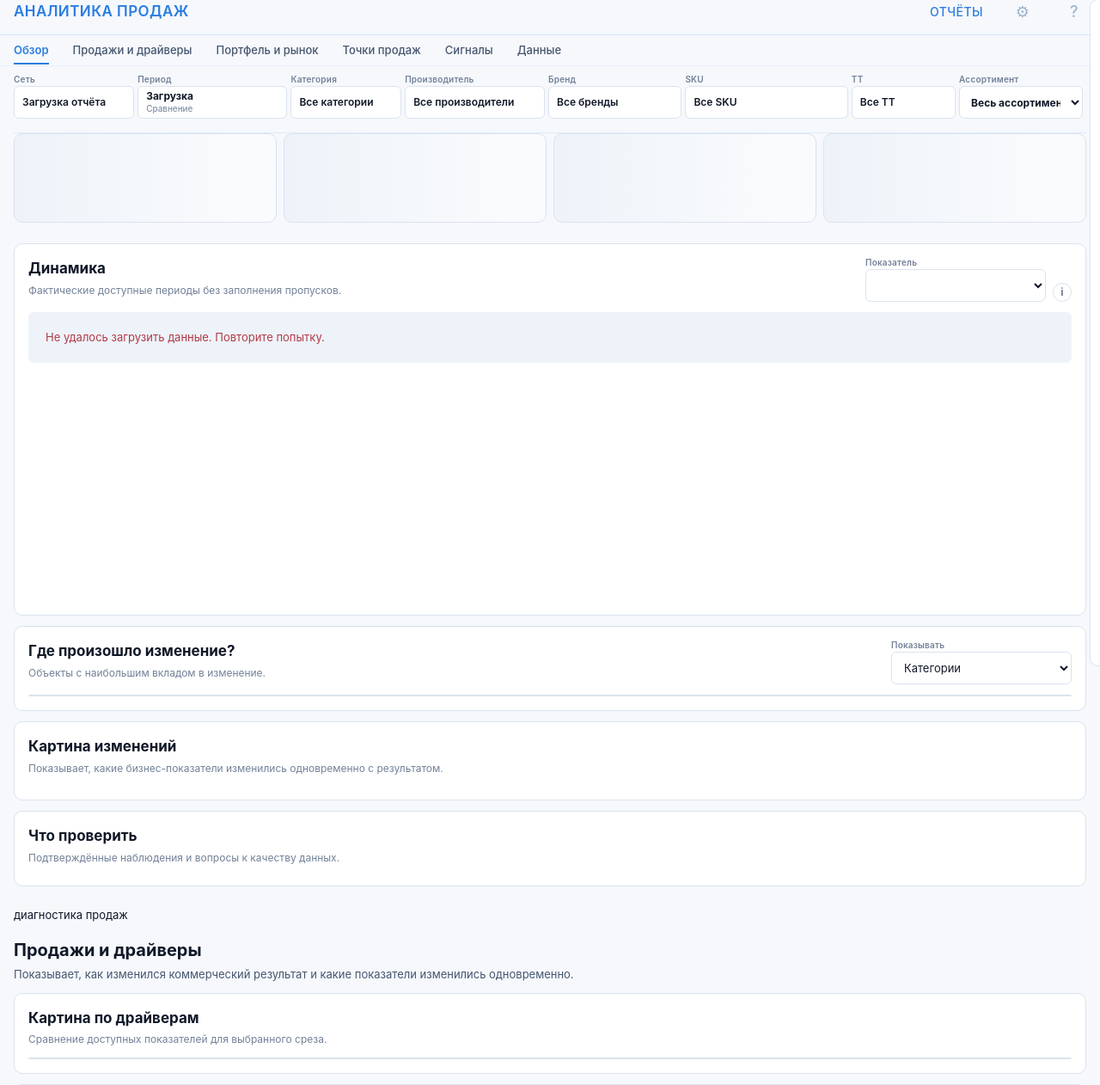
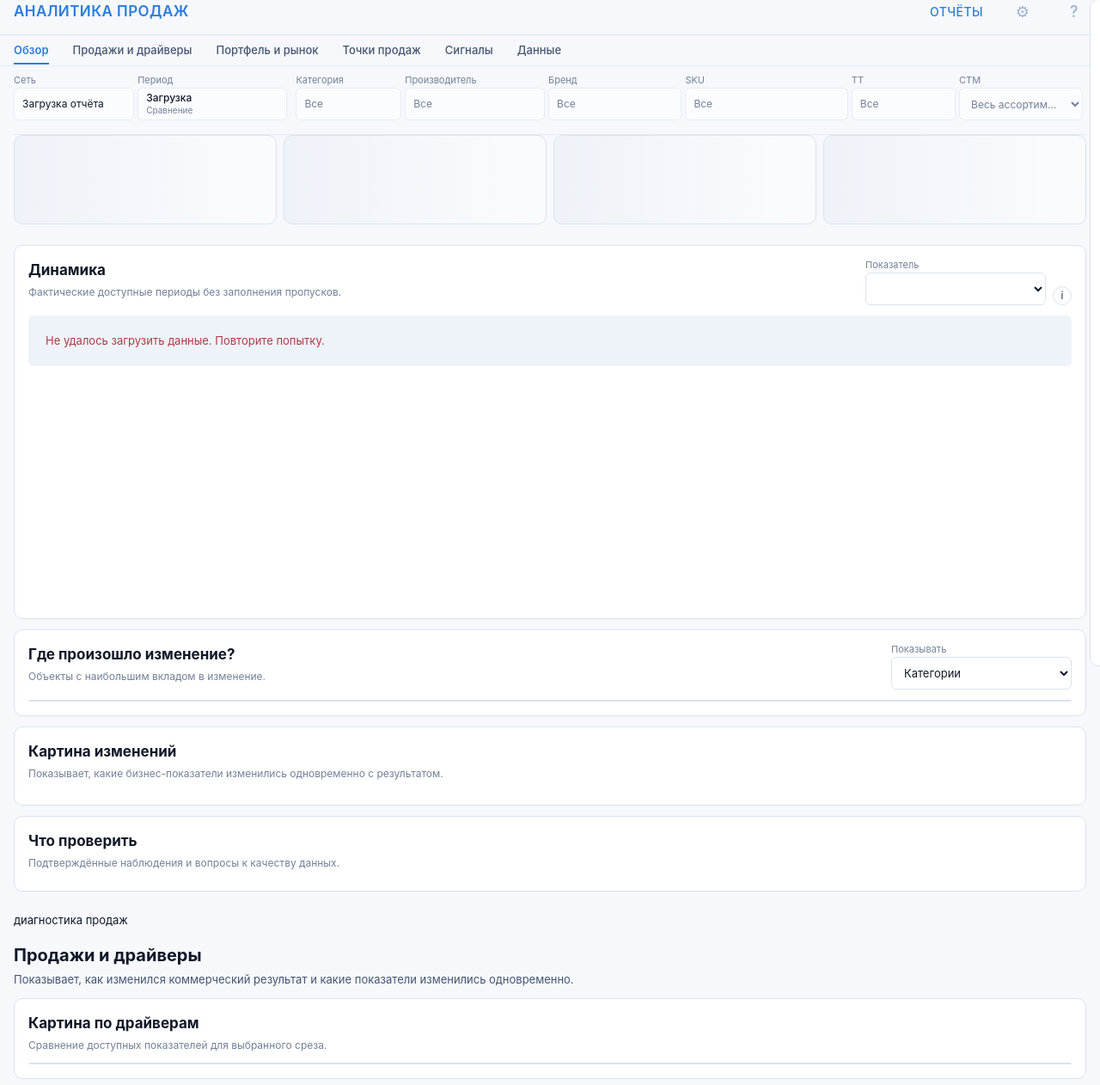
Before and after one commit to Lugovele/retail-commercial-analytics, a Python web app: template src/retail_analytics/dashboard/templates/index.html in a window 1280 px wide. Shown: the part 13-1275 px from the top of the page at 86% size. Run offline with Jinja, Linux system fonts and the light colour scheme; the template is opened without the code that fills it, so the values that code supplies are empty.

Commit message:
refine: reduce filter toolbar visual noise

```diff
--- a/src/retail_analytics/dashboard/static/styles.css
+++ b/src/retail_analytics/dashboard/static/styles.css
@@ -39,6 +39,8 @@
   --control-height-primary: 46px;
   --control-height-secondary: 34px;
   --scope-control-height: 38px;
+  --scope-control-bg: #fbfcfe;
+  --scope-control-border: #e6edf5;
   --app-header-height: 54px;
   --workflow-nav-height: 36px;
   --workflow-nav-current-height: var(--workflow-nav-height);
@@ -295,7 +297,8 @@ h3 {
     minmax(104px, 0.72fr)
     minmax(124px, 0.84fr)
     auto;
-  gap: 6px;
+  column-gap: 6px;
+  row-gap: 0;
   align-items: end;
 }
 
@@ -315,10 +318,10 @@ h3 {
 .period-fields span,
 .scope-label {
   color: var(--text-muted);
-  font-size: 10px;
-  font-weight: 600;
-  letter-spacing: 0.02em;
-  line-height: 1;
+  font-size: 11px;
+  font-weight: 400;
+  letter-spacing: 0;
+  line-height: 1.1;
 }
 
 .report-identity {
@@ -327,19 +330,30 @@ h3 {
   align-items: center;
   align-content: center;
   padding: 0 9px;
-  background: var(--bg-surface);
-  border: 1px solid var(--border-default);
-  border-radius: var(--radius-sm);
-}
-
+  background: var(--scope-control-bg);
+  border: 1px solid var(--scope-control-border);
+  border-radius: var(--radius-sm);
+}
+
+.scope-value,
 .report-identity strong {
   overflow: hidden;
   color: var(--text-primary);
   font-size: 12px;
-  font-weight: 600;
+  font-weight: 400;
   line-height: 1.18;
   text-overflow: ellipsis;
   white-space: nowrap;
+}
+
+.scope-value.is-default {
+  color: var(--text-muted);
+  font-weight: 400;
+}
+
+.scope-value.is-active-value {
+  color: var(--text-primary);
+  font-weight: 500;
 }
 
 .report-identity span {
@@ -379,8 +393,8 @@ input {
 .filter-trigger,
 .toggle-control {
   min-height: var(--scope-control-height);
-  background: var(--bg-surface);
-  border: 1px solid var(--border-default);
+  background: var(--scope-control-bg);
+  border: 1px solid var(--scope-control-border);
   border-radius: var(--radius-sm);
 }
 
@@ -405,7 +419,7 @@ input {
   align-items: center;
   overflow: hidden;
   font-size: 12px;
-  font-weight: 560;
+  font-weight: 400;
   line-height: 1.15;
 }
 
@@ -416,9 +430,9 @@ input {
 }
 
 .filter-trigger.has-selection {
-  border-color: rgba(42, 125, 225, 0.36);
-  color: var(--brand-menu-blue);
-  background: rgba(42, 125, 225, 0.055);
+  border-color: rgba(42, 125, 225, 0.3);
+  color: var(--text-primary);
+  background: color-mix(in srgb, var(--brand-menu-blue) 4%, var(--scope-control-bg));
 }
 
 .filter-inline-clear {
@@ -450,7 +464,7 @@ input {
   overflow: hidden;
   color: var(--text-muted);
   font-size: 10px;
-  line-height: 1.1;
+  line-height: 1.05;
   text-overflow: ellipsis;
   white-space: nowrap;
 }
@@ -459,7 +473,7 @@ input {
   overflow: hidden;
   color: var(--text-primary);
   font-size: 12px;
-  font-weight: 650;
+  font-weight: 500;
   line-height: 1.25;
   text-overflow: ellipsis;
   white-space: nowrap;
@@ -701,11 +715,15 @@ input {
 .toggle-control select {
   min-height: var(--scope-control-height);
   padding: 0 9px;
-  border: 1px solid var(--border-default);
-  background: var(--bg-surface);
-  color: var(--text-primary);
-  font-size: 12px;
-  font-weight: 650;
+  border: 1px solid var(--scope-control-border);
+  background: var(--scope-control-bg);
+  color: var(--text-primary);
+  font-size: 12px;
+  font-weight: 400;
+}
+
+.multi-filter[data-filter="category"] {
+  margin-left: 8px;
 }
 
 .context-strip {
@@ -1831,7 +1849,12 @@ th:first-child {
       minmax(88px, 0.64fr)
       minmax(108px, 0.76fr)
       auto;
-    gap: 4px;
+    column-gap: 4px;
+    row-gap: 0;
+  }
+
+  .multi-filter[data-filter="category"] {
+    margin-left: 6px;
   }
 
   .overview-main {
@@ -1881,7 +1904,12 @@ th:first-child {
       minmax(76px, 0.58fr)
       minmax(96px, 0.72fr)
       auto;
-    gap: 3px;
+    column-gap: 3px;
+    row-gap: 0;
+  }
+
+  .multi-filter[data-filter="category"] {
+    margin-left: 4px;
   }
 
   .scope-toolbar,
--- a/src/retail_analytics/dashboard/templates/index.html
+++ b/src/retail_analytics/dashboard/templates/index.html
@@ -32,7 +32,7 @@
             <div class="scope-field report-control" id="retailer-control">
               <span class="scope-label">Сеть</span>
               <div class="scope-control report-identity" id="retailer-identity" aria-live="polite">
-                <strong>Загрузка отчёта</strong>
+                <strong class="scope-value">Загрузка отчёта</strong>
               </div>
               <label class="control control-retailer is-hidden" id="retailer-select-control">
                 <span>Сеть</span>
@@ -43,8 +43,8 @@
             <div class="scope-field period-control" aria-label="Период">
               <span class="scope-label">Период</span>
               <button type="button" class="scope-control scope-trigger period-trigger" id="period-popover-button" aria-haspopup="dialog" aria-expanded="false" aria-controls="period-popover">
-                <strong id="period-summary">Загрузка</strong>
-                <span class="period-summary-detail" id="period-summary-detail">Сравнение</span>
+                <strong class="scope-value" id="period-summary">Загрузка</strong>
+                <span class="period-summary-detail scope-meta" id="period-summary-detail">Сравнение</span>
               </button>
               <div class="period-popover is-hidden" id="period-popover" role="dialog" aria-label="Настройка периода">
                 <div class="period-mode" role="group" aria-label="Режим периода">
@@ -93,7 +93,7 @@
               <div class="scope-field multi-filter" data-filter="category">
                 <span class="scope-label">Категория</span>
                 <button type="button" class="scope-control filter-trigger" id="category-filter-trigger" data-filter-trigger="category" aria-haspopup="dialog" aria-expanded="false" aria-controls="category-filter-popover">
-                  <span id="category-filter-summary">Все категории</span>
+                  <span class="scope-value filter-summary is-default" id="category-filter-summary">Все</span>
                 </button>
                 <button type="button" class="filter-inline-clear is-hidden" data-inline-clear-filter="category" aria-label="Очистить категорию" title="Очистить категорию">×</button>
                 <select id="category-filter" class="native-filter-select" multiple aria-hidden="true" tabindex="-1"></select>
@@ -112,7 +112,7 @@
               <div class="scope-field multi-filter" data-filter="manufacturer">
                 <span class="scope-label">Производитель</span>
                 <button type="button" class="scope-control filter-trigger" id="manufacturer-filter-trigger" data-filter-trigger="manufacturer" aria-haspopup="dialog" aria-expanded="false" aria-controls="manufacturer-filter-popover">
-                  <span id="manufacturer-filter-summary">Все производители</span>
+                  <span class="scope-value filter-summary is-default" id="manufacturer-filter-summary">Все</span>
                 </button>
                 <button type="button" class="filter-inline-clear is-hidden" data-inline-clear-filter="manufacturer" aria-label="Очистить производителя" title="Очистить производителя">×</button>
                 <select id="manufacturer-filter" class="native-filter-select" multiple aria-hidden="true" tabindex="-1"></select>
@@ -131,7 +131,7 @@
               <div class="scope-field multi-filter" data-filter="brand">
                 <span class="scope-label">Бренд</span>
                 <button type="button" class="scope-control filter-trigger" id="brand-filter-trigger" data-filter-trigger="brand" aria-haspopup="dialog" aria-expanded="false" aria-controls="brand-filter-popover">
-                  <span id="brand-filter-summary">Все бренды</span>
+                  <span class="scope-value filter-summary is-default" id="brand-filter-summary">Все</span>
                 </button>
                 <button type="button" class="filter-inline-clear is-hidden" data-inline-clear-filter="brand" aria-label="Очистить бренд" title="Очистить бренд">×</button>
                 <select id="brand-filter" class="native-filter-select" multiple aria-hidden="true" tabindex="-1"></select>
@@ -150,7 +150,7 @@
               <div class="scope-field multi-filter" data-filter="sku">
                 <span class="scope-label">SKU</span>
                 <button type="button" class="scope-control filter-trigger" id="sku-filter-trigger" data-filter-trigger="sku" aria-haspopup="dialog" aria-expanded="false" aria-controls="sku-filter-popover">
-                  <span id="sku-filter-summary">Все SKU</span>
+                  <span class="scope-value filter-summary is-default" id="sku-filter-summary">Все</span>
                 </button>
                 <button type="button" class="filter-inline-clear is-hidden" data-inline-clear-filter="sku" aria-label="Очистить SKU" title="Очистить SKU">×</button>
                 <select id="sku-filter" class="native-filter-select" multiple aria-hidden="true" tabindex="-1"></select>
@@ -169,7 +169,7 @@
               <div class="scope-field multi-filter" data-filter="store">
                 <span class="scope-label">ТТ</span>
                 <button type="button" class="scope-control filter-trigger" id="store-filter-trigger" data-filter-trigger="store" aria-haspopup="dialog" aria-expanded="false" aria-controls="store-filter-popover">
-                  <span id="store-filter-summary">Все ТТ</span>
+                  <span class="scope-value filter-summary is-default" id="store-filter-summary">Все</span>
                 </button>
                 <button type="button" class="filter-inline-clear is-hidden" data-inline-clear-filter="store" aria-label="Очистить ТТ" title="Очистить ТТ">×</button>
                 <select id="store-filter" class="native-filter-select" multiple aria-hidden="true" tabindex="-1"></select>
@@ -186,8 +186,8 @@
                 </div>
               </div>
               <label class="scope-field toggle-control">
-                <span class="scope-label" id="private-label-label">Ассортимент</span>
-                <select class="scope-control" id="private-label-scope">
+                <span class="scope-label" id="private-label-label">СТМ</span>
+                <select class="scope-control scope-value is-default" id="private-label-scope">
                   <option value="INCLUDE">Весь ассортимент</option>
                   <option value="EXCLUDE">Без выбранного ассортимента</option>
                   <option value="ONLY">Только выбранный ассортимент</option>
```
Also changed, not shown: tests/unit/test_dashboard_ui_contracts.py (+67 -1 lines), src/retail_analytics/dashboard/static/app.js.
